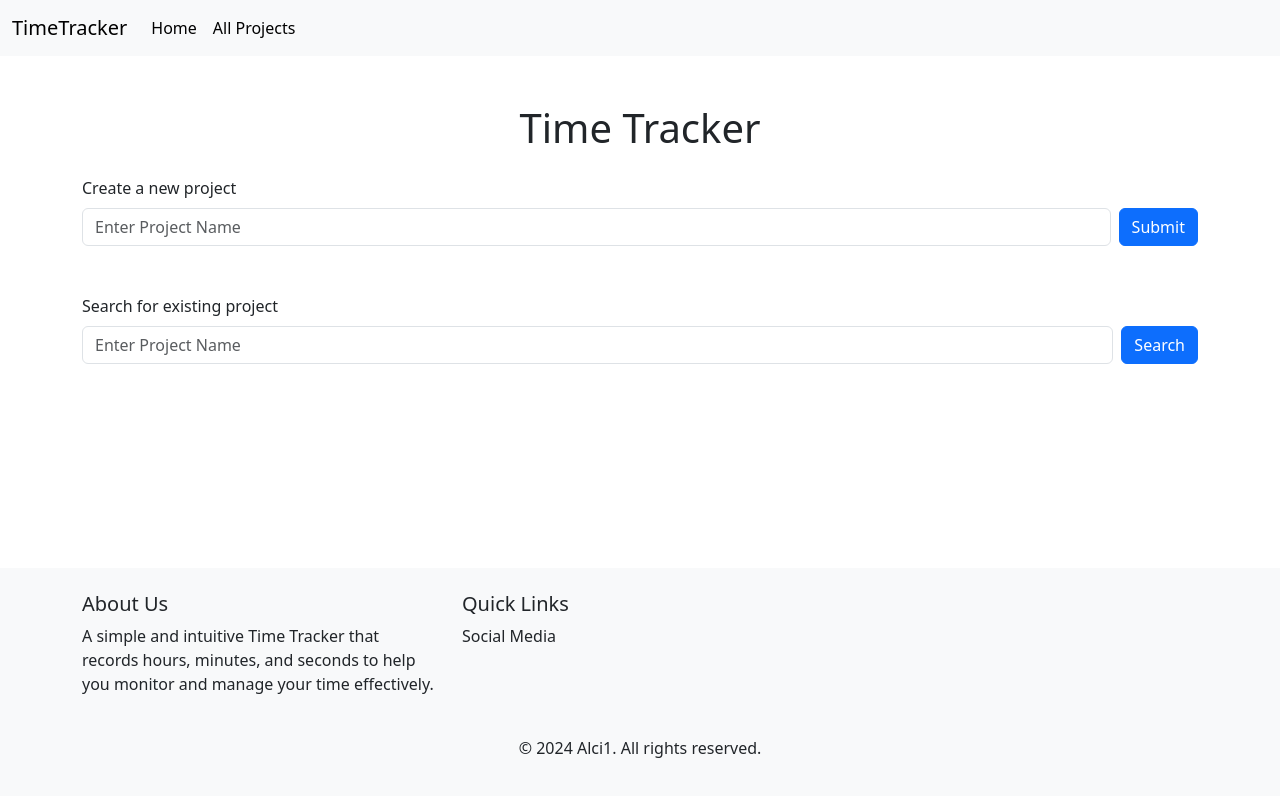
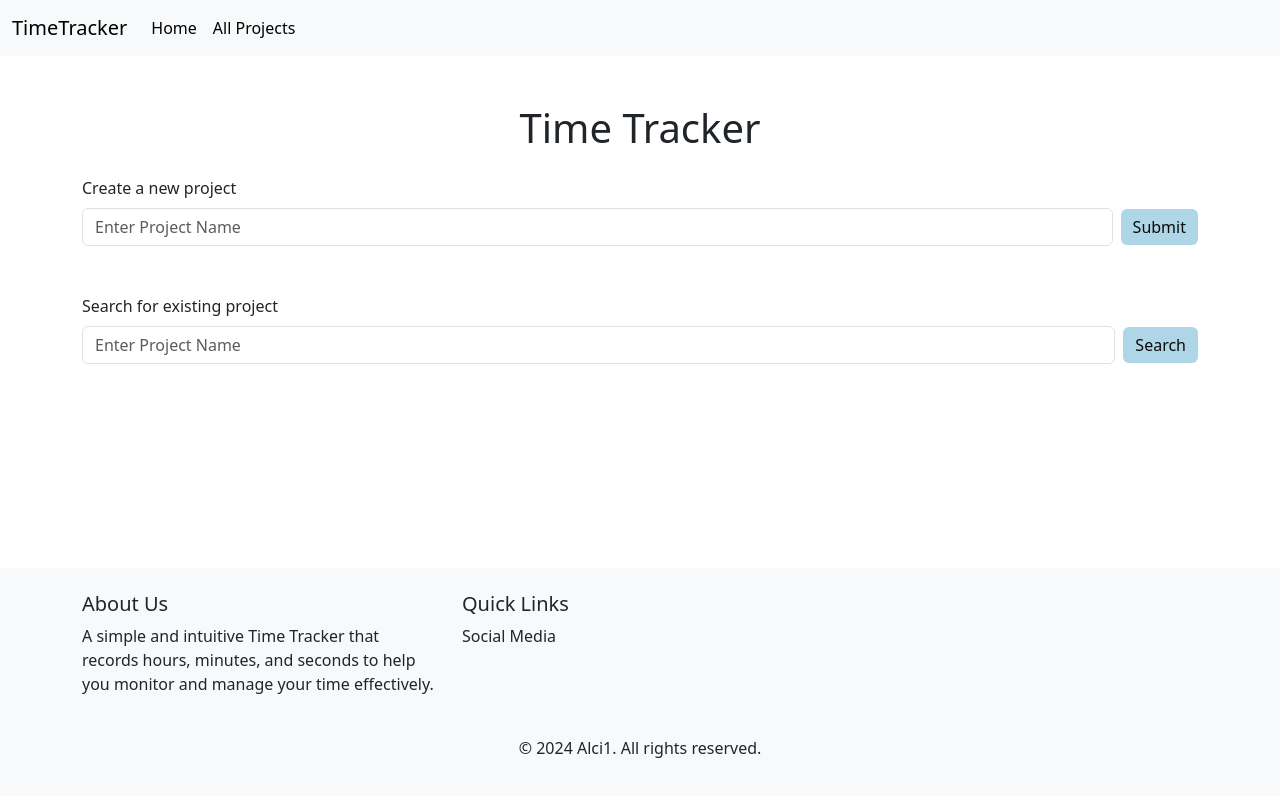
Before and after one commit to Acyony/Crochet-Time-Tracker, a Next.js app: page /home in a window 1280 px wide. Shown: the top 796 px of the page. Built offline with nearby package versions, Linux system fonts and the light colour scheme.

Commit message:
Add buttons style

```diff
--- a/src/app/globals.css
+++ b/src/app/globals.css
@@ -38,6 +38,20 @@ a {
 .button-submit {
   background:  #afd6e7 !important;
   color: #0a0a0a  !important;
+  border: none !important;
+
+}
+
+.button-start-time {
+  background:  #4b98d2 !important;
+  color: #0a0a0a  !important;
+  border: none !important;
+}
+
+.button-stop-time {
+  background:  #e88260 !important;
+  color: #0a0a0a  !important;
+  border: none !important;
 }
 
 .button-edit {
--- a/src/shared/components/Home/AddProject.tsx
+++ b/src/shared/components/Home/AddProject.tsx
@@ -62,7 +62,7 @@ export const AddProject = () => {
                 />
                 <button
                     type="button"
-                    className="btn btn-primary"
+                    className="btn btn-primary button-submit"
                     onClick={handleSubmit}
                 >
                     Submit
--- a/src/shared/components/Home/SearchProject.tsx
+++ b/src/shared/components/Home/SearchProject.tsx
@@ -73,7 +73,7 @@ export const SearchProject = () => {
                     />
                     <button
                         type="button"
-                        className="btn btn-primary"
+                        className="btn btn-primary button-submit"
                         onClick={() => searchProjects(projectName)}
                         disabled={isLoading}
                     >
--- a/src/shared/components/Home/UserAuthentication.tsx
+++ b/src/shared/components/Home/UserAuthentication.tsx
@@ -112,7 +112,7 @@ export const AuthComponent = ({register}: {register: boolean}) => {
                         />
                     </div>
                     <div className="col-12">
-                        <button type="submit" className="btn btn-primary" disabled={isButtonDisabled}>
+                        <button type="submit" className="btn btn-primary button-submit" disabled={isButtonDisabled}>
                             {isLoading ? "Loading..." : (register ? "Register" : "Login")}
                         </button>
                     </div>
--- a/src/shared/components/TimerTracker/TimeTracker.tsx
+++ b/src/shared/components/TimerTracker/TimeTracker.tsx
@@ -81,7 +81,7 @@ export const TimeTracker = (props: { project: {
                     <div className="card-body">
                         <button
                             type="button"
-                            className="btn btn-primary"
+                            className="btn btn-primary button-start-time"
                             onClick={handleStart}
                         >
                             Start Timer
@@ -95,7 +95,7 @@ export const TimeTracker = (props: { project: {
                     <div className="card-body">
                         <button
                             type="button"
-                            className="btn btn-danger"
+                            className="btn btn-danger button-stop-time"
                             onClick={handleStop}
                         >
                             Stop Timer
```
